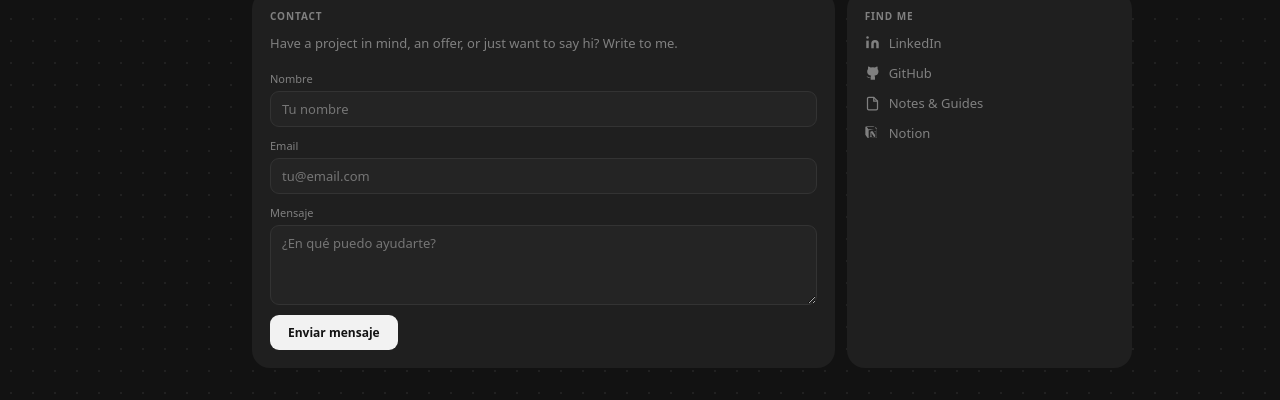
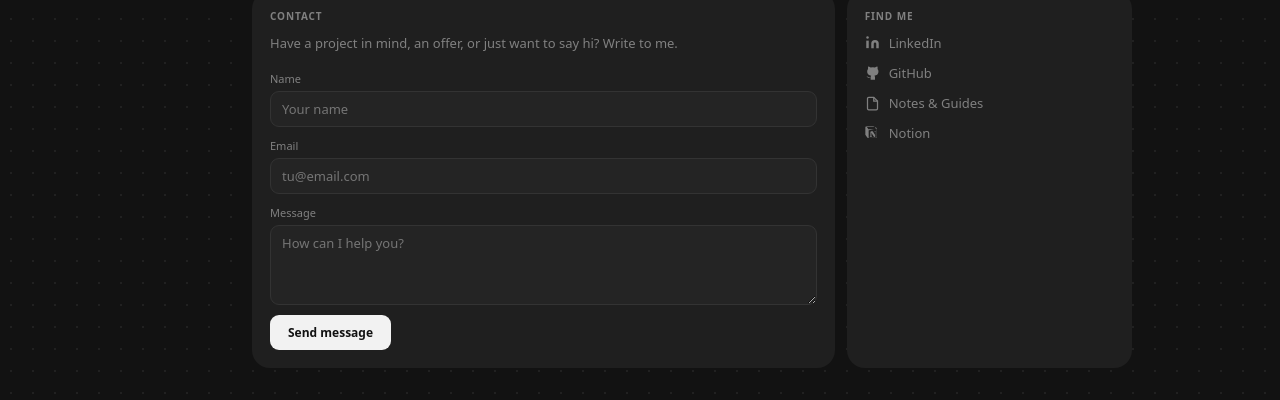
Before and after one commit to albegosu/itsme, a Nuxt app: page / in a window 1280 px wide. Shown: the part 2016-2416 px from the top of the page. Built offline with nearby package versions, Linux system fonts and the light colour scheme.

Commit message:
fix: translations

```diff
--- a/components/ContactForm.vue
+++ b/components/ContactForm.vue
@@ -1,7 +1,7 @@
 <template>
   <form ref="formEl" class="form" @submit.prevent="handleSubmit" novalidate>
     <div class="form__group">
-      <label for="contact-name" class="form__label">Nombre</label>
+      <label for="contact-name" class="form__label">Name</label>
       <input
         id="contact-name"
         name="user_name"
@@ -9,7 +9,7 @@
         class="form__input"
         :class="{ error: touched.user_name && errors.user_name }"
         v-model="form.user_name"
-        placeholder="Tu nombre"
+        placeholder="Your name"
         autocomplete="name"
         @blur="touched.user_name = true"
       />
@@ -33,21 +33,21 @@
     </div>
 
     <div class="form__group">
-      <label for="contact-message" class="form__label">Mensaje</label>
+      <label for="contact-message" class="form__label">Message</label>
       <textarea
         id="contact-message"
         name="message"
         class="form__textarea"
         :class="{ error: touched.message && errors.message }"
         v-model="form.message"
-        placeholder="¿En qué puedo ayudarte?"
+        placeholder="How can I help you?"
         @blur="touched.message = true"
       />
       <span v-if="touched.message && errors.message" class="form__error">{{ errors.message }}</span>
     </div>
 
     <button type="submit" class="form__submit" :disabled="sending">
-      {{ sending ? 'Enviando…' : 'Enviar mensaje' }}
+      {{ sending ? 'Sending…' : 'Send message' }}
     </button>
   </form>
 </template>
@@ -63,16 +63,16 @@ async function handleSubmit() {
   if (ok) {
     Swal.fire({
       icon: 'success',
-      title: 'Mensaje enviado',
-      text: 'Me pondré en contacto contigo pronto.',
+      title: 'Message sent',
+      text: "I'll get back to you soon.",
       timer: 2000,
       showConfirmButton: false,
     })
   } else {
     Swal.fire({
       icon: 'error',
-      title: 'Error al enviar',
-      text: 'Por favor inténtalo de nuevo o escríbeme directamente.',
+      title: 'Failed to send',
+      text: 'Please try again or email me directly.',
       timer: 2500,
       showConfirmButton: false,
     })
--- a/composables/useContactForm.ts
+++ b/composables/useContactForm.ts
@@ -29,13 +29,13 @@ export function useContactForm() {
     errors.message = undefined
 
     if (!form.user_name || form.user_name.length < 2) {
-      errors.user_name = 'El nombre debe tener al menos 2 caracteres.'
+      errors.user_name = 'Name must be at least 2 characters.'
     }
     if (!form.user_email || !EMAIL_REGEX.test(form.user_email)) {
-      errors.user_email = 'Introduce un email válido.'
+      errors.user_email = 'Enter a valid email address.'
     }
     if (!form.message || form.message.length < 5) {
-      errors.message = 'El mensaje debe tener al menos 5 caracteres.'
+      errors.message = 'Message must be at least 5 characters.'
     }
 
     return !errors.user_name && !errors.user_email && !errors.message
--- a/nuxt.config.ts
+++ b/nuxt.config.ts
@@ -1,7 +1,7 @@
 const siteUrl = 'https://albertoglez.es'
 const title = 'Alberto Glez — Product Engineer'
 const description =
-  'Product Engineer con background en diseño industrial. Construyo interfaces donde la lógica y la forma tienen el mismo peso.'
+  'Product engineer with an industrial design background. I build interfaces where logic and form carry equal weight.'
 const ogImage = `${siteUrl}/og-image.png`
 
 export default defineNuxtConfig({
@@ -28,6 +28,7 @@ export default defineNuxtConfig({
 
   app: {
     head: {
+      htmlAttrs: { lang: 'en' },
       title,
       meta: [
         { charset: 'utf-8' },
@@ -39,7 +40,7 @@ export default defineNuxtConfig({
         { property: 'og:description', content: description },
         { property: 'og:image', content: ogImage },
         { property: 'og:image:alt', content: title },
-        { property: 'og:locale', content: 'es_ES' },
+        { property: 'og:locale', content: 'en_US' },
         { name: 'twitter:card', content: 'summary_large_image' },
         { name: 'twitter:title', content: title },
         { name: 'twitter:description', content: description },
```
Also changed, not shown: 1 other file (tests, documents, lock files or other folders).
